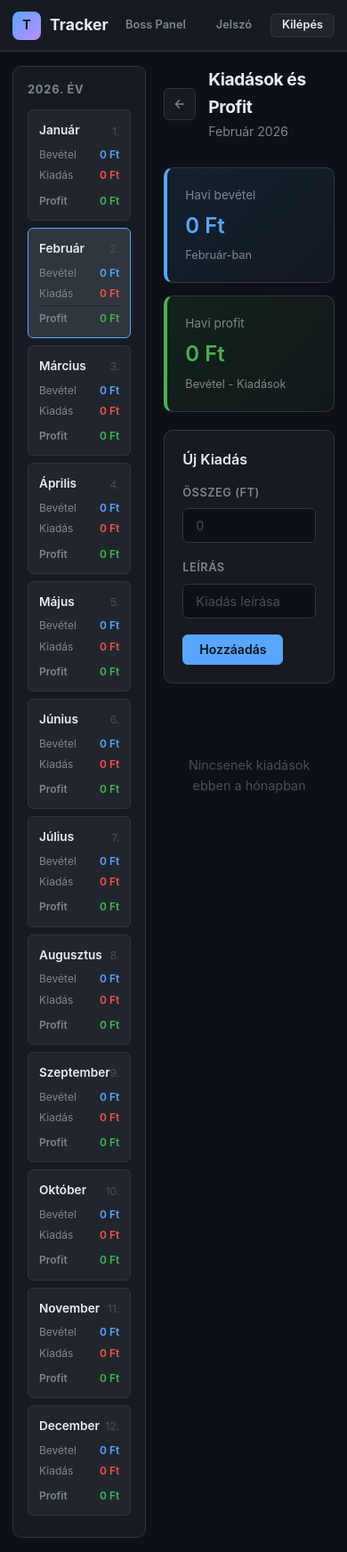
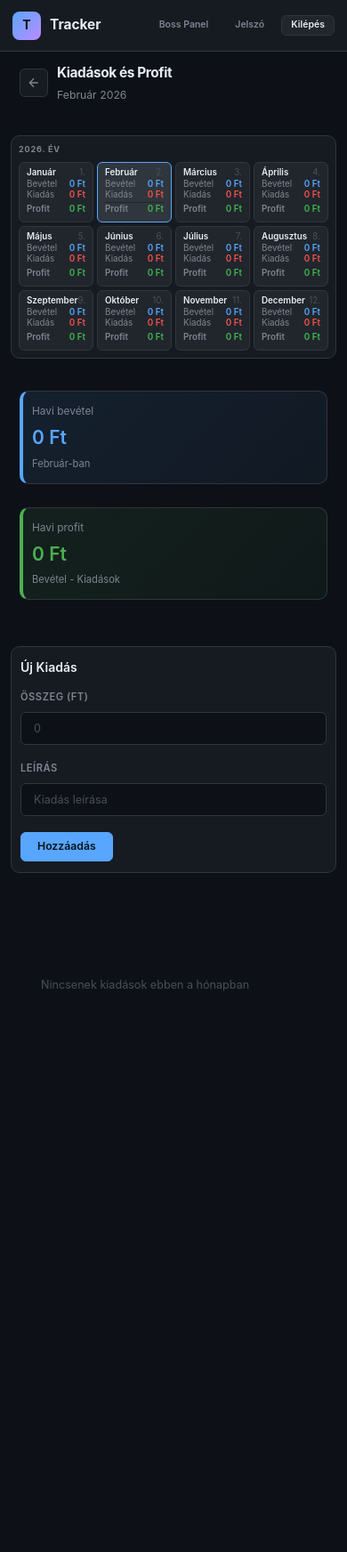
Before and after one commit to Hernadil/tracker, a Django app: page /boss/expenses/ in a window 390 px wide. Shown: the whole page at 89% size. After the commit the page ends 1114 px from the top, so only its background shows below. Run offline with Django 5.2, Linux system fonts and the light colour scheme; a user stored in the database is signed in; tables that the repository leaves empty hold one stand-in row (values such as "Sample post"); data that the repository does not hold is empty.

Commit message:
boss page javítások

```diff
--- a/static/css/style.css
+++ b/static/css/style.css
@@ -8,6 +8,7 @@
   --shadow:0 8px 24px rgba(0,0,0,0.4);--radius:10px;--radius-sm:6px;--transition:0.18s ease
 }
 html{font-size:16px}
+@media(max-width:600px){html{font-size:14px}}
 body{background:var(--bg-primary);color:var(--text-primary);font-family:-apple-system,BlinkMacSystemFont,'Segoe UI','Inter',Roboto,sans-serif;line-height:1.6;min-height:100vh}
 ::-webkit-scrollbar{width:6px;height:6px}
 ::-webkit-scrollbar-track{background:var(--bg-primary)}
@@ -22,10 +23,13 @@ body{background:var(--bg-primary);color:var(--text-primary);font-family:-apple-s
 .navbar-user{display:flex;align-items:center;gap:10px;padding:6px 12px;background:var(--bg-tertiary);border-radius:var(--radius-sm);font-size:0.875rem;color:var(--text-secondary)}
 .user-role-tag{font-size:0.75rem;color:var(--accent-blue);background:rgba(88,166,255,0.12);padding:2px 8px;border-radius:12px}
 .page-header{display:flex;align-items:center;gap:14px;margin-bottom:28px}
+@media(max-width:600px){.page-header{gap:10px;margin-bottom:20px}}
 .back-btn{display:flex;align-items:center;justify-content:center;width:36px;height:36px;background:var(--bg-secondary);border:1px solid var(--border);border-radius:var(--radius-sm);color:var(--text-secondary);text-decoration:none;transition:var(--transition);flex-shrink:0}
+@media(max-width:600px){.back-btn{width:32px;height:32px}}
 .back-btn:hover{background:var(--bg-hover);color:var(--text-primary);border-color:var(--accent-blue)}
 .back-btn svg{width:16px;height:16px}
 .page-title{font-size:1.4rem;font-weight:700;color:var(--text-primary);letter-spacing:-0.4px}
+@media(max-width:600px){.page-title{font-size:1.1rem}}
 .page-subtitle{font-size:0.875rem;color:var(--text-secondary);margin-top:2px}
 .card{background:var(--bg-secondary);border:1px solid var(--border);border-radius:var(--radius);padding:20px;transition:var(--transition)}
 .card-clickable{cursor:pointer;text-decoration:none;display:block;color:inherit}
@@ -74,7 +78,7 @@ select.form-input{cursor:pointer}
 textarea.form-input{resize:vertical;min-height:80px}
 .form-checkbox{width:17px;height:17px;accent-color:var(--accent-blue);cursor:pointer}
 .form-row{display:grid;grid-template-columns:repeat(2,1fr);gap:14px}
-@media(max-width:600px){.form-row{grid-template-columns:1fr}}
+@media(max-width:600px){.form-row{grid-template-columns:1fr;gap:12px}}
 .form-section{background:var(--bg-secondary);border:1px solid var(--border);border-radius:var(--radius);padding:20px;margin-bottom:18px}
 .form-section-title{font-size:0.78rem;font-weight:700;text-transform:uppercase;letter-spacing:1px;color:var(--accent-blue);margin-bottom:16px;padding-bottom:10px;border-bottom:1px solid var(--border-subtle)}
 .form-actions{display:flex;gap:10px;margin-top:20px;flex-wrap:wrap}
@@ -102,6 +106,7 @@ textarea.form-input{resize:vertical;min-height:80px}
 .chart-title{font-size:0.9rem;font-weight:600;color:var(--text-primary)}
 .chart-nav{display:flex;align-items:center;gap:8px}
 .chart-nav span{font-size:0.85rem;color:var(--text-secondary);min-width:120px;text-align:center;font-weight:600}
+@media(max-width:600px){.chart-header{flex-direction:column;gap:12px;align-items:flex-start}.chart-nav{width:100%;justify-content:flex-start}.chart-nav span{min-width:auto}}
 .search-wrap{position:relative;margin-bottom:20px}
 .search-wrap svg{position:absolute;left:13px;top:50%;transform:translateY(-50%);width:16px;height:16px;color:var(--text-muted);pointer-events:none}
 .search-input{width:100%;background:var(--bg-secondary);border:1px solid var(--border);border-radius:var(--radius-sm);padding:10px 14px 10px 40px;color:var(--text-primary);font-size:0.9rem;outline:none;transition:var(--transition)}
@@ -144,13 +149,42 @@ textarea.form-input{resize:vertical;min-height:80px}
 .title-entry{display:flex;gap:8px;align-items:center;margin-bottom:6px}
 .title-entry input{flex:1}
 .action-buttons{display:flex;gap:6px;flex-wrap:wrap}
+@media(max-width:600px){
+  .action-buttons{flex-direction:column}
+  .grid-2{grid-template-columns:1fr}
+  .data-table th,.data-table td{padding:10px 12px;font-size:0.8rem}
+  .btn-sm{padding:5px 10px;font-size:0.75rem}
+  .form-actions{flex-direction:column}
+  .form-actions .btn{width:100%}
+}
 .role-iro{color:var(--accent-purple)}
 .role-fotos{color:var(--accent-orange)}
 .role-videos{color:var(--accent-blue)}
 .role-vago{color:var(--accent-green)}
-@media(max-width:768px){
-  .page-container,.page-container-sm{padding:16px 14px}
-  .page-title{font-size:1.2rem}
+@media(max-width:700px){
+  .page-container,.page-container-sm{padding:12px 12px}
+  .page-header{margin-bottom:16px;padding:0}
+  .chart-container{padding:12px;margin-bottom:16px}
+  .chart-header{flex-direction:column;gap:8px;align-items:flex-start}
+  .chart-container>div[style]{width:100%!important}
+  .grid-2{gap:10px;margin-bottom:16px}
+  .card{padding:12px}
+  .expenses-container{flex-direction:column;gap:0;overflow-x:hidden}
+  .expenses-main{display:contents}
+  .expenses-container .page-header{order:-1;margin-bottom:16px;padding:0 10px}
+  .expenses-sidebar{width:100%!important;flex-shrink:auto!important;margin-bottom:16px;order:0}
+  .expenses-sidebar>div{position:static!important;top:auto!important;padding:8px!important}
+  .expenses-sidebar>div>div:first-child{font-size:0.65rem!important;margin-bottom:6px!important}
+  .expenses-container .grid-2{gap:10px;margin-bottom:16px!important;margin-left:0!important;margin-right:0!important;max-width:none!important;width:100%;padding:0 10px;order:1;box-sizing:border-box}
+  .expenses-container .card{order:1!important;width:100%!important;max-width:none!important;margin:0!important;padding:12px 10px!important;box-sizing:border-box;margin-bottom:16px!important}
+  .expenses-container .section-header{order:1;margin:0 10px;margin-top:16px}
+  .expenses-container .table-wrap{order:1;margin:0 10px}
+  .expenses-container .empty-state{order:1;margin:0 10px}
+  .data-table th:nth-child(2),.data-table td:nth-child(2),.data-table th:nth-child(4),.data-table td:nth-child(4){display:none}
+  .employees-table th:nth-child(2),.employees-table td:nth-child(2),.employees-table th:nth-child(4),.employees-table td:nth-child(4){display:table-cell!important}
+  .employees-table th:nth-child(3),.employees-table td:nth-child(3){display:none}
+  .monthly-list{max-height:auto;overflow:visible}
+  .page-title{font-size:1.1rem}
   .stats-row{gap:8px}
   .stat-card{min-width:100px;padding:12px}
   .navbar{padding:0 14px}
--- a/templates/tracking/expenses.html
+++ b/templates/tracking/expenses.html
@@ -1,9 +1,9 @@
 {% extends "tracking/base.html" %}
 {% block title %}Kiadások – Tracker{% endblock %}
 {% block content %}
-<div style="display: flex; gap: 20px; align-items: flex-start;">
+<div style="display: flex; gap: 20px; align-items: flex-start;" class="expenses-container">
   <!-- Oldalsó Panel - Hónapokra lebontott profit -->
-  <div style="width: 280px; flex-shrink: 0;">
+  <div style="width: 280px; flex-shrink: 0;" class="expenses-sidebar">
     <div style="background: var(--bg-secondary); border: 1px solid var(--border); border-radius: var(--radius); padding: 16px; position: sticky; top: 80px;">
       <div style="font-size: 0.8rem; font-weight: 700; color: var(--text-secondary); text-transform: uppercase; letter-spacing: 0.8px; margin-bottom: 12px;">{{ year }}. Év</div>
       <div class="monthly-list">
@@ -32,7 +32,7 @@
   </div>
 
   <!-- Fő tartalom -->
-  <div style="flex: 1;">
+  <div style="flex: 1;" class="expenses-main">
     <div class="page-header">
       <a href="{% url 'boss_dashboard' %}" class="back-btn"><svg viewBox="0 0 24 24" fill="none" stroke="currentColor" stroke-width="2"><path d="M19 12H5M12 5l-7 7 7 7"/></svg></a>
       <div>
@@ -129,15 +129,38 @@
   overflow-y: auto;
 }
 
-@media (max-width: 1000px) {
-  .monthly-list {
-    max-height: 100%;
+@media (max-width: 768px) {
+  .monthly-item {
+    padding: 6px 8px;
+    margin-bottom: 6px;
+    line-height: 1.2;
   }
 
-  /* Pequeño cambio para display flex cuando hay poco espacio */
-  div[style*="display: flex"] > div:first-child {
-    width: auto !important;
-    position: static !important;
+  .monthly-item span {
+    font-size: 0.7rem !important;
+  }
+
+  .monthly-item > div {
+    margin-bottom: 2px !important;
+    line-height: 1.1;
+  }
+
+  .monthly-item > div:last-child {
+    padding-top: 2px !important;
+  }
+
+  .monthly-list {
+    display: flex;
+    flex-wrap: wrap;
+    gap: 4px;
+    max-height: auto;
+    overflow: visible;
+  }
+
+  .monthly-item {
+    flex: 1;
+    min-width: 80px;
+    margin-bottom: 0;
   }
 }
 </style>
```
Also changed, not shown: templates/tracking/all_projects.html (+7 -4 lines), templates/tracking/boss_dashboard.html (+5 -14 lines), templates/tracking/employees_list.html (+6 -3 lines).
